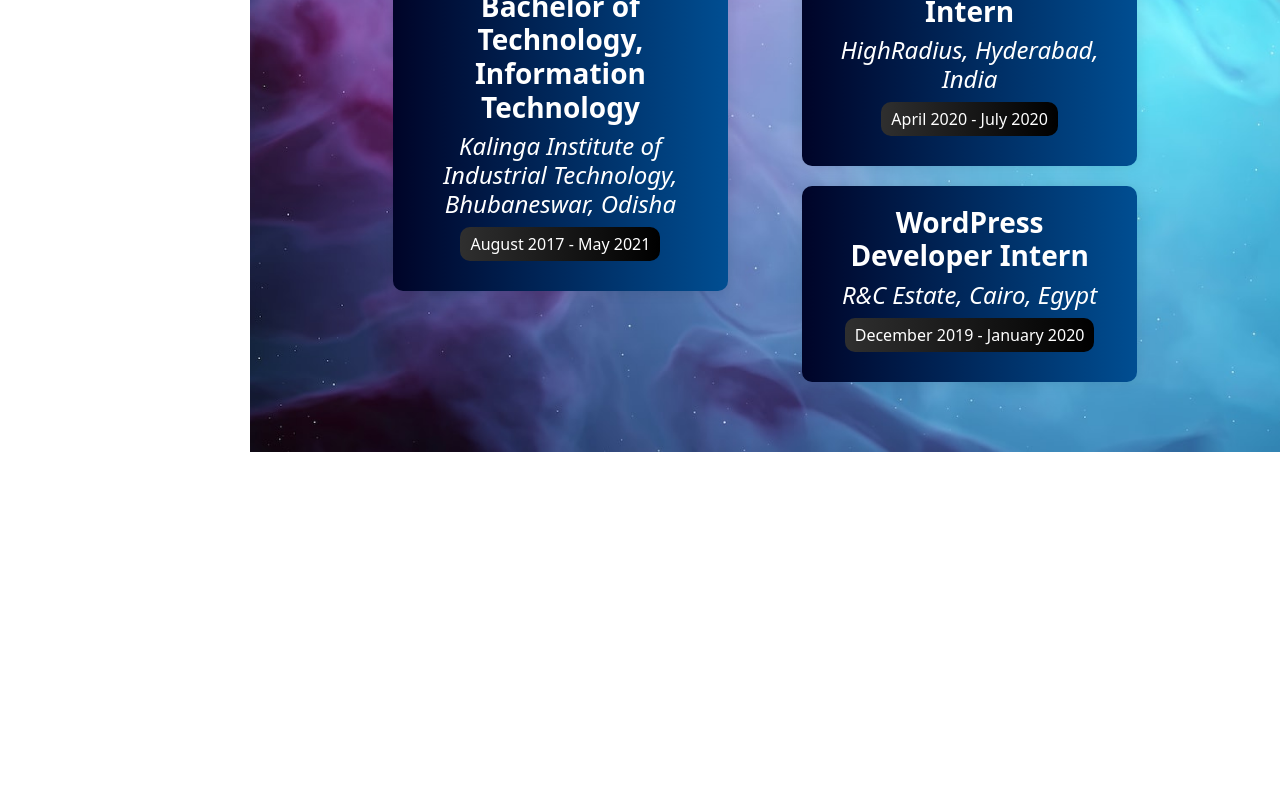
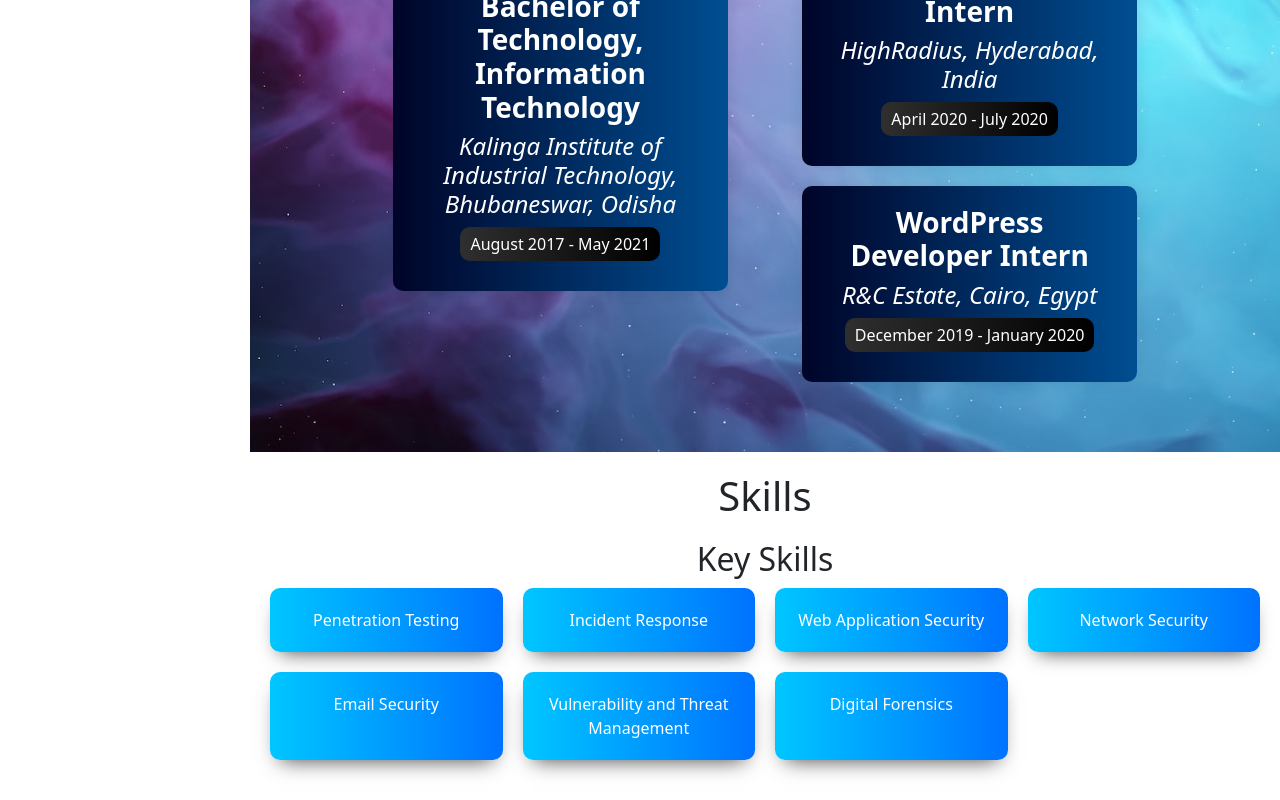
Before and after one commit to theCuriousObserver/My-Portfolio, a React (Create React App) app: page / in a window 1280 px wide. Shown: the part 2075-2875 px from the top of the page. Before the commit the page ends 2527 px from the top, so only its background shows below. Built offline with nearby package versions, Linux system fonts and the light colour scheme.

Commit message:
Skills Section Added

```diff
--- a/package.json
+++ b/package.json
@@ -11,6 +11,7 @@
     "react": "^18.2.0",
     "react-dom": "^18.2.0",
     "react-scripts": "5.0.1",
+    "react-scroll-trigger": "^0.6.14",
     "react-vertical-timeline-component": "^3.6.0",
     "web-vitals": "^2.1.4"
   },
--- a/src/App.js
+++ b/src/App.js
@@ -4,6 +4,7 @@ import Sidebar from './Sidebar';
 import Home from './Home';
 import AboutMe from './AboutMe';
 import Resume from './Resume';
+import Skills from './Skills';
 import 'bootstrap/dist/css/bootstrap.min.css';
 
 function App() {
@@ -14,6 +15,7 @@ function App() {
         <Home />
         <AboutMe />
         <Resume />
+        <Skills />
         {/* Other components go here */}
       </main>
     </div>
--- /dev/null
+++ b/src/KeySkills.css
@@ -0,0 +1,19 @@
+.key-skills {
+    display: grid;
+    grid-template-columns: repeat(auto-fill, minmax(200px, 1fr)); /* Adjust as needed */
+    gap: 20px; /* Adjust as needed */
+  }
+
+  .skill-item {
+    padding: 20px;
+    background: linear-gradient(to right, #00c6ff, #0072ff); /* Adjust as needed */
+    border-radius: 10px; /* Adjust as needed */
+    text-align: center;
+    color: white; /* Adjust as needed */
+    box-shadow: 0px 10px 20px -10px rgba(0,0,0,0.75); /* Adjust as needed */
+    transition: transform 0.3s ease-in-out; /* Adjust as needed */
+  }
+
+  .skill-item:hover {
+    transform: scale(1.05); /* Adjust as needed */
+  }
--- /dev/null
+++ b/src/KeySkills.js
@@ -0,0 +1,19 @@
+import React from 'react';
+import './KeySkills.css';
+
+const KeySkills = () => {
+  // Replace this array with your actual skills
+  const skills = [ 'Penetration Testing', 'Incident Response', 'Web Application Security', 'Network Security', 'Email Security', 'Vulnerability and Threat Management', 'Digital Forensics'];
+
+  return (
+    <div className="key-skills">
+      {skills.map((skill, index) => (
+        <div key={index} className="skill-item">
+          {skill}
+        </div>
+      ))}
+    </div>
+  );
+};
+
+export default KeySkills;
--- /dev/null
+++ b/src/Skills.css
@@ -0,0 +1,27 @@
+.skills {
+    padding: 20px;
+    .skills {
+        padding: 20px;
+        background: linear-gradient(rgba(0, 0, 0, 0.7), rgba(0, 0, 0, 0.7)), url('./Sky-background.jpeg') no-repeat center center fixed;
+        -webkit-background-size: cover;
+        -moz-background-size: cover;
+        -o-background-size: cover;
+        background-size: cover;
+      }
+
+      /* Rest of your CSS */
+
+  }
+
+  .skills-heading {
+    text-align: center;
+    margin-bottom: 20px;
+  }
+
+  .skills-section {
+    margin-bottom: 20px;
+  }
+
+  .skills-subheading {
+    margin-bottom: 10px;
+  }
--- /dev/null
+++ b/src/Skills.js
@@ -0,0 +1,20 @@
+import React from 'react';
+import './Skills.css';
+import KeySkills from './KeySkills';
+
+const Skills = () => {
+  return (
+    <div className="skills" id="skills">
+      <h1 className="skills-heading">Skills</h1>
+
+      <div className="skills-section">
+        <h2 className="skills-subheading">Key Skills</h2>
+        <KeySkills />
+      </div>
+
+      {/* The rest of your Skills component */}
+    </div>
+  );
+};
+
+export default Skills;
```
Also changed, not shown: src/Sky-background.jpeg (added), 1 other file (tests, documents, lock files or other folders).
